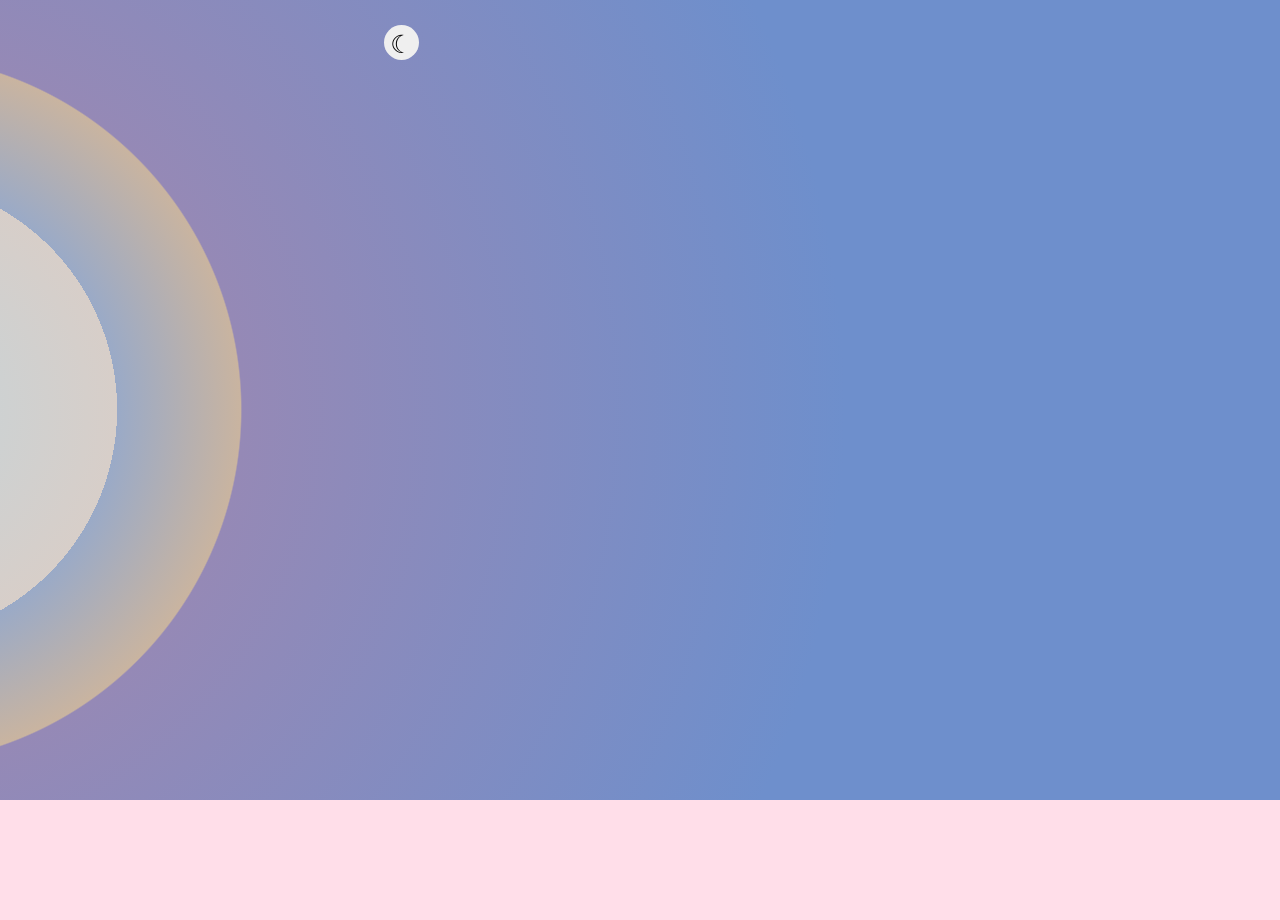
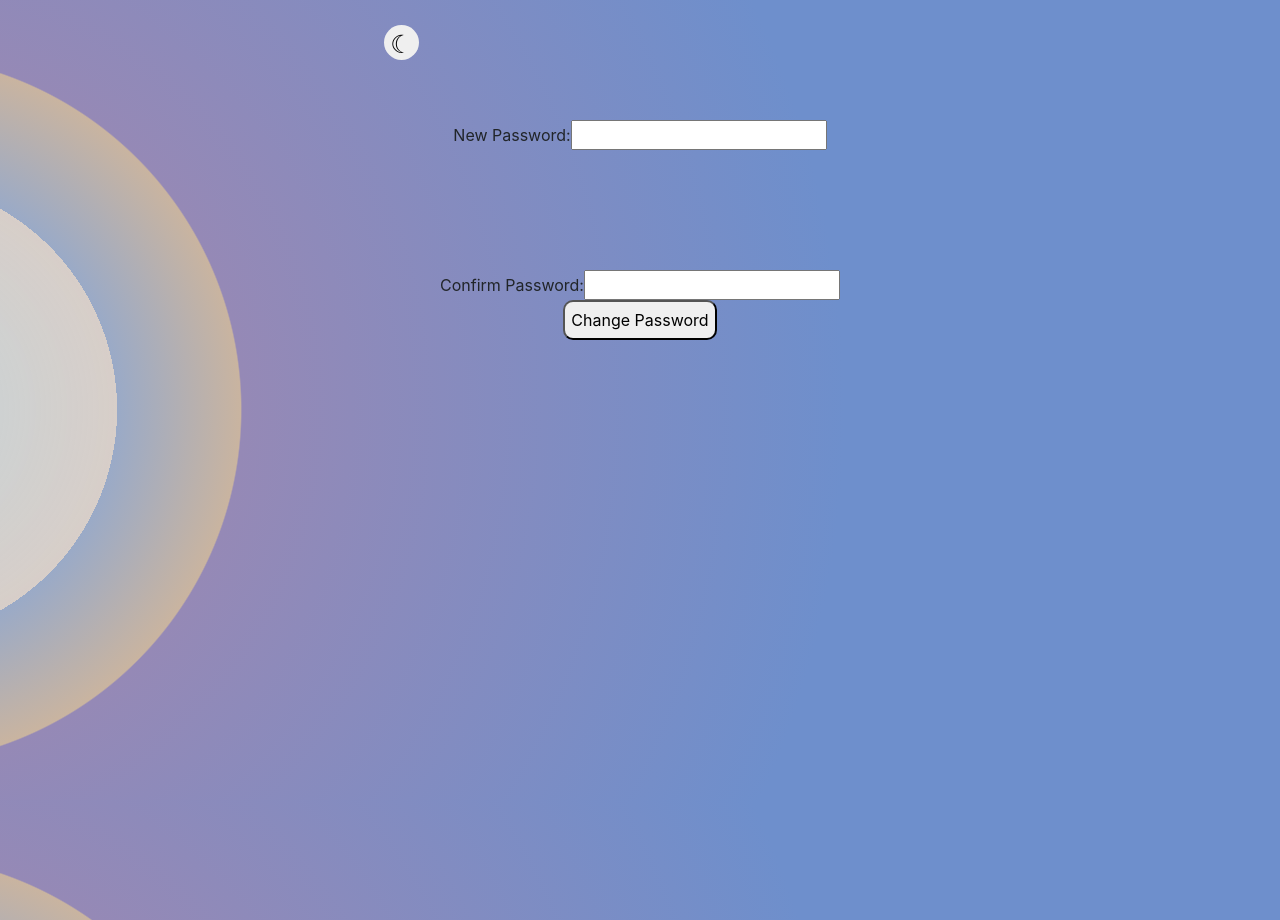
Before and after one commit to mdsayeed133/RevProject-3, a React (Create React App) app in the folder social-media-react-dev/: page /ResetPassword in a window 1280 px wide. Before the commit this address had no page. Before the commit the page ends 800 px from the top, so only its background shows below. Built offline with nearby package versions, Linux system fonts and the light colour scheme.

Commit message:
reset password

```diff
--- /dev/null
+++ b/social-media-react-dev/src/components/ResetPassword/ResetPassword.css
@@ -0,0 +1,22 @@
+.Reset-container{
+
+    margin-top: 120px;
+    text-align: center;
+}
+
+.reset-password-btn:hover, .view-profile-btn:hover, #edit:hover, #nav-button:hover{
+    cursor: pointer;
+    background-color: #94dce3;
+    opacity: 0.8;
+}
+
+#edit{
+    width: 200px;
+    height: 50px;
+    background-color: cadetblue;
+    padding-top: -50px;
+    text-align: center;
+    position: absolute;
+    right: 100px;
+    bottom: 25px;
+}
--- /dev/null
+++ b/social-media-react-dev/src/components/ResetPassword/ResetPassword.tsx
@@ -0,0 +1,78 @@
+import React, { useState } from 'react'
+import axios from 'axios'
+import "./ResetPassword.css"
+import { useNavigate } from 'react-router-dom'
+import Navbar from '../navbar/Navbar'
+import { User } from '../../interfaces/users'
+
+
+  const ResetPassword: React.FC<any> = (props: any) => {
+    const [userId, setUserId] = useState<User>(props.currentUser);
+    const [password, setPassword] = useState('');
+    const [confirmPassword, setConfirmPassword] = useState('');
+    const [error, setError] = useState('');
+    const navigate = useNavigate();
+
+    const handleSubmit = async (e: React.FormEvent) => {
+      e.preventDefault();
+
+      /*if handleSubmit.data*/
+
+      if (password !== confirmPassword) {
+        setError('Passwords do not match');
+        return;
+      }
+
+      try {
+        await updatePassword(userId.id, password);
+        setPassword('');
+        setConfirmPassword('');
+        setError('');
+      } catch (error) {
+        setError('There was a problem changing the password');
+      }
+    };
+
+    const updatePassword = async (userId: number, password: string) => {
+      try {
+        const response = await axios.put("http://aaagh-env.eba-hd2up2kh.us-east-1.elasticbeanstalk.com/RevRater/users/updatePassword",{ userId, password });
+        console.log(response.data);
+
+        navigate("/");
+      navigate("/login");
+      alert("Your Password has been changed")
+      } catch (error) {
+        console.error(error);
+       }
+    };
+
+    return (
+      <div className='Reset-container'>
+      <form onSubmit={handleSubmit}>
+        <div className='Reset-container'>
+          <label htmlFor="password">New Password:</label>
+          <input
+            type="password"
+            id="password"
+            value={password}
+            onChange={e => setPassword(e.target.value)}
+          />
+        </div>
+        <div className='Reset-container'>
+          <label htmlFor="confirmPassword">Confirm Password:</label>
+          <input
+            type="password"
+            id="confirmPassword"
+            value={confirmPassword}
+            onChange={e => setConfirmPassword(e.target.value)}
+          />
+           </div>
+
+        {error && <div>{error}</div>}
+        <button type="submit" className='resetbutton'>Change Password</button>
+      </form>
+      </div>
+    );
+  };
+
+  export default ResetPassword;
--- a/social-media-react-dev/src/components/UserProfile/UserProfile.tsx
+++ b/social-media-react-dev/src/components/UserProfile/UserProfile.tsx
@@ -82,6 +82,10 @@ const UserProfile: React.FC<any> = (props: any) => {
     function navigateToPublic()
     {
         navigate(`/user/${user.id}`);
+    }
+
+    function navigateToReset(){
+        navigate("/ResetPassword");
     }
 
     const getPosts = async () => {
@@ -252,7 +256,7 @@ const UserProfile: React.FC<any> = (props: any) => {
                         </div>
 
                         <div className="btn-box d-flex justify-content-around" id='password-btn'>
-                            <button className="reset-password-btn">Reset Password</button>
+                            <button className="reset-password-btn" onClick={navigateToReset}>Reset Password</button>
                         </div>
                     </div>
 
@@ -275,17 +279,17 @@ const UserProfile: React.FC<any> = (props: any) => {
                 <div className="posts-container">
                     {posts.map((post, index) => (
                         <div className = "postbox">
-                            <Post key={index} post={post} userId = {user.id}/>
+                            <Post key={index} post={post}/>
                         </div>
                     ))}
                     {comments.map((comment, index) => (
                         <div className = "commentbox">
-                            <Post key={index} post={comment} userId = {user.id}/>
+                            <Post key={index} post={comment}/>
                         </div>
                     ))}
                     {replies.map((reply, index) => (
                         <div className = "replybox">
-                            <Post key={index} post={reply} userId = {user.id}/>
+                            <Post key={index} post={reply}/>
                         </div>
                     ))}
 
--- a/social-media-react-dev/src/router/AppRoutes.tsx
+++ b/social-media-react-dev/src/router/AppRoutes.tsx
@@ -16,6 +16,7 @@ import { User } from '../interfaces/users';
 import AdvancedSearch from '../components/advancedSearch/advancedSearch';
 import { Login } from '../components/login/Login';
 import PublicUserProfile from '../components/UserProfile/PublicUserProfile';
+import ResetPassword from '../components/ResetPassword/ResetPassword';
 
 
 
@@ -46,11 +47,12 @@ export const AppRoutes: React.FC<unknown> = (props:any) => {
       <Route path="/createemployee" element={<CreateEmployee />} />
       <Route path="/createcomments" element={<CreateComments />} />
       <Route path="/showcomments" element={<ShowComments />} />
-      <Route path="/createpostform/:id" element={<CreatePostForm user={realUser}/>} />
-      <Route path="/postfeed" element={<PostFeed user={realUser}/>}/>
+      <Route path="/createpostform" element={<CreatePostForm />} />
+      <Route path="/postfeed" element={<PostFeed/>}/>
       {/* <Route path="/guest" element={<GuestFeed />} /> */}
       <Route path="/signup" element={<SignUp changeUser={setUser} changeStatus={setLoggedStatus}/>} />
       <Route path="/advancedsearch" element={<AdvancedSearch/>}/>
+      <Route path="/ResetPassword" element={<ResetPassword currentUser={realUser}/>}/>
     </Routes>
   </>
 )}
```
